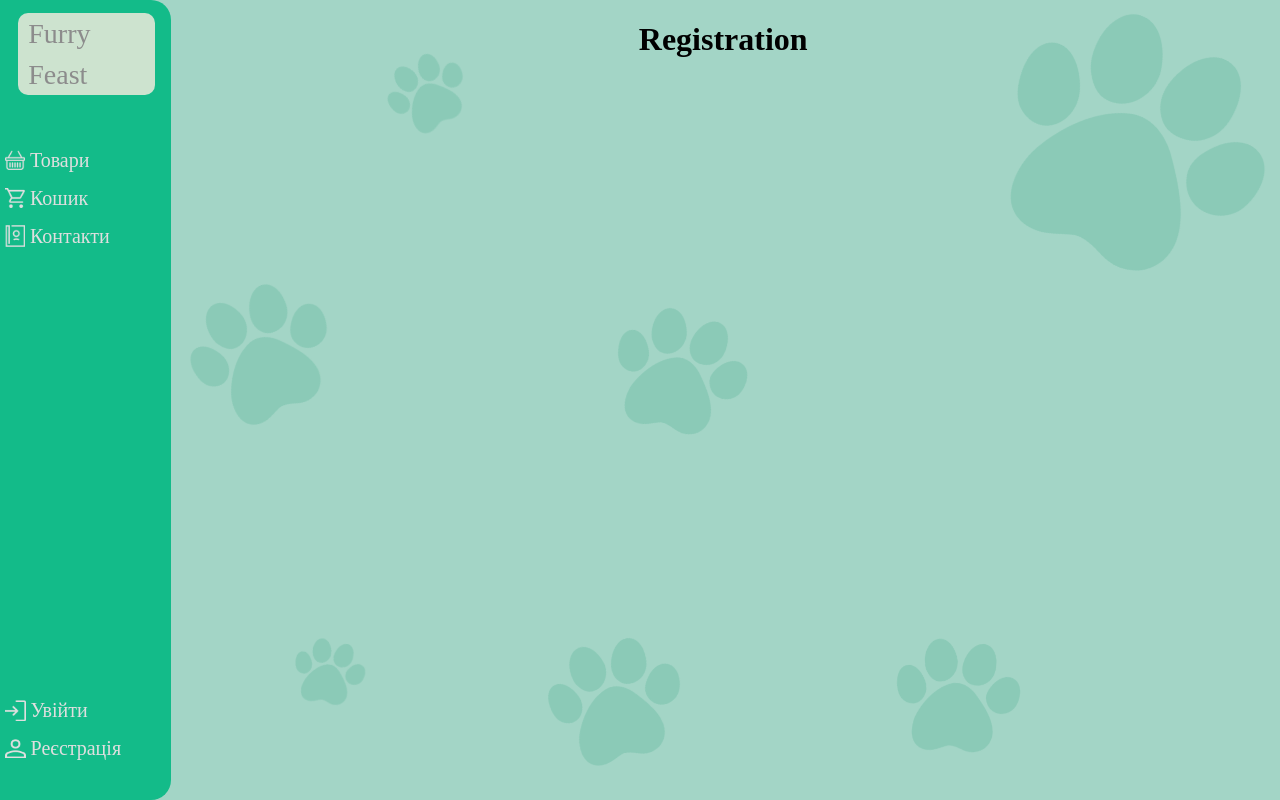
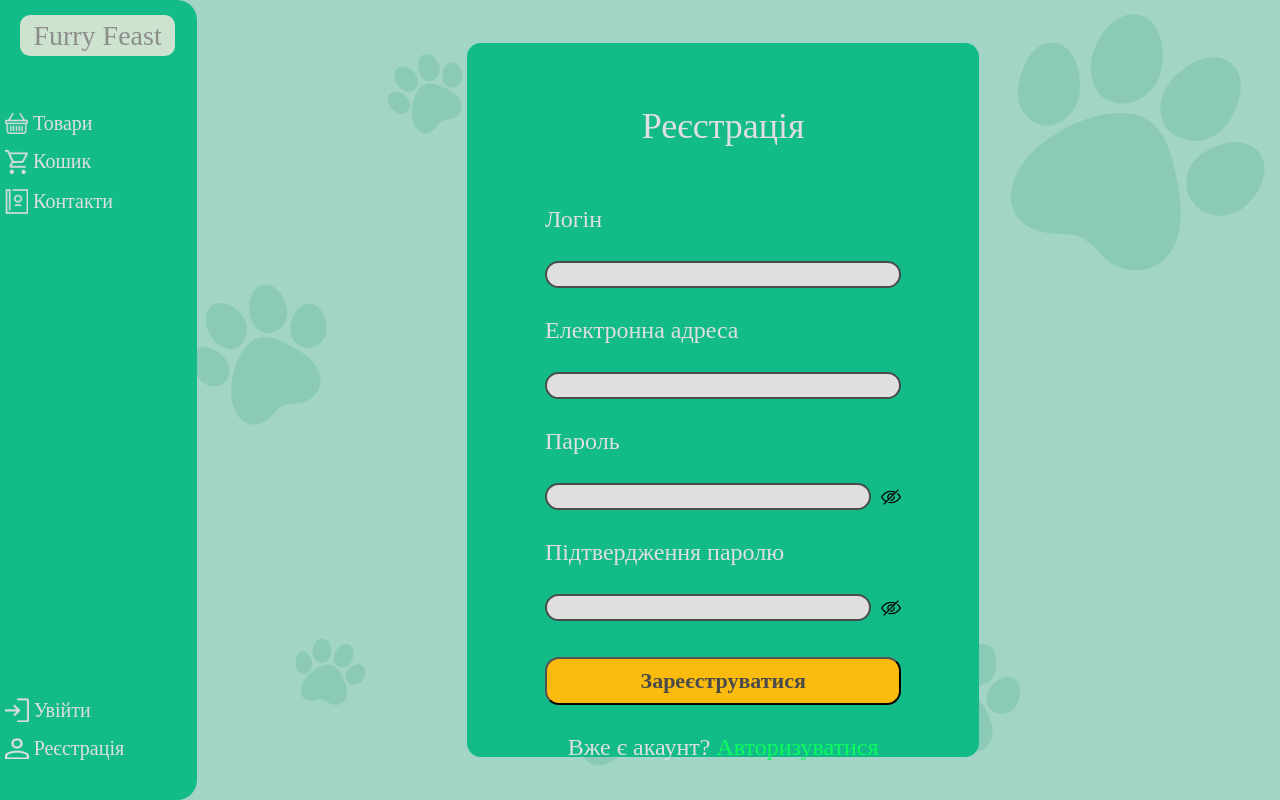
Before and after one commit to SemenovRoman2109/Furry-Feast, a Django app: page /registration/ in a window 1280 px wide. Run offline with Django 4.2, Linux system fonts and the light colour scheme.

Commit message:
add-autorization-registration-logic-and-css

```diff
--- a/Furry_Feast/Catalog/models.py
+++ b/Furry_Feast/Catalog/models.py
@@ -13,8 +13,8 @@
 
 
 class Product(models.Model):
-    short_name = models.CharField(max_length=15,null=True)
     name = models.CharField(max_length=255)
+    weight = models.FloatField(null=True)
     price = models.IntegerField()
     info = models.TextField()
     grade = models.FloatField(default=0.0)
--- a/Furry_Feast/Catalog/templates/Catalog/product.html
+++ b/Furry_Feast/Catalog/templates/Catalog/product.html
@@ -3,4 +3,5 @@
 {% block content %}
     <h1>Product</h1>
     <h2>name-obj:{{ product.name }}</h2>
+    <h2>weight:{{ product.weight }}</h2>
 {% endblock %}
--- a/Furry_Feast/UserPages/static/UserPages/css/base-css.css
+++ b/Furry_Feast/UserPages/static/UserPages/css/base-css.css
@@ -2,7 +2,7 @@
     position: fixed;
     border-radius: 0px 20px 20px 0px;
     background: #13BB89;
-    width: 13%;
+    width: 15%;
     height: 100vh;
     display: flex;
     padding-left: 5px;
@@ -70,22 +70,27 @@
     color: #8C8C8C;
 }
 
-body{
+html,body{
     display: flex;
     background: #A3D5C6;
     padding: 0;
     margin: 0;
+    height: 100%;
+    width: 100%;
+    z-index: -2;
 }
 
 
 main{
     display: flex;
+    z-index: -2;
     flex-direction: column;
     align-items: center;
     position: absolute;
     right: 0;
     width: 87%;
     height: auto;
+    min-height: 100%;
 }
 
 .paw1{
--- /dev/null
+++ b/Furry_Feast/UserPages/static/UserPages/css/registration.css
@@ -0,0 +1,207 @@
+.modal-window{
+    z-index: 55;
+    display: none;
+    flex-direction: column;
+    justify-content: center;
+    align-items: center;
+    position: fixed;
+    width: 40%;
+    height: 24%;
+    left: 30%;
+    top: 38%;
+    gap: 10%;
+    background: #F0F0F0;
+    border-radius: 30px;
+}
+
+.modal-window .title{
+    font-family: 'Oswald';
+    font-style: normal;
+    font-weight: bold;
+    font-size: 28px;
+
+    color: #13BB89;
+    margin: 0;
+}
+.modal-window .message{
+    font-family: 'Oswald';
+    font-style: normal;
+    font-size: 22px;
+
+    color: #13BB89;
+    margin: 0;
+}
+
+.cover-div {
+    width: 100%;
+    height: 100%;
+    left: 0;
+    top: 0;
+    position: absolute;
+    z-index: 49;
+}
+
+main{
+    justify-content: center;
+}
+
+
+
+form div img{
+    display: flex;
+    height: 20px;
+    width: 20px;
+
+}
+
+
+.registration-card {
+    display: flex;
+    flex-direction: column;
+    align-items: center;
+    width: 40%;
+    border-radius: 14px;
+    margin: 3%;
+    height: 81vh;
+    padding: 3%;
+    background-color: #13BB89;
+    gap: 0px;
+
+}
+
+.registration-card h1{
+    font-family: 'Oswald';
+    font-style: normal;
+    font-weight: 400;
+    font-size: 36px;
+    line-height: 53px;
+
+    color: #DFDFDF;
+}
+
+.registration-card form p{
+    font-family: 'Oswald';
+    font-style: normal;
+    font-weight: 400;
+    font-size: 24px;
+    line-height: 36px;
+
+    display: flex;
+    justify-content: flex-start;
+
+
+    color: #DFDFDF;
+}
+
+.registration-card form{
+    width: 80%;
+    height: 100%;
+    display: flex;
+    flex-direction: column;
+    justify-content: flex-start;
+}
+.registration-card form input{
+    box-sizing: border-box;
+
+    display: flex;
+    flex-direction: row;
+    align-items: flex-start;
+    padding: 4px 8px;
+    gap: 50px;
+
+    width: 100%;
+    height: 8%;
+
+    background: #DFDFDF;
+
+    border: 2px solid #4B4B4B;
+    border-radius: 20px;
+}
+
+.registration-card form div{
+    width: 100%;
+    height: 8%;
+    display: flex;
+    align-items: center;
+}
+.registration-card form div input{
+    box-sizing: border-box;
+
+    display: flex;
+    flex-direction: row;
+    align-items: flex-start;
+    padding: 4px 8px;
+    gap: 50px;
+
+    width: 100%;
+    height: 100%;
+
+    background: #DFDFDF;
+
+    border: 2px solid #4B4B4B;
+    border-radius: 20px;
+}
+
+.registration-card form button{
+    display: flex;
+    justify-content: center;
+    align-items: center;
+    background:#fbbb0c;
+    padding: 9px 0px;
+    color: #4B4B4B;
+    margin-top: 10%;
+    width: 100%;
+    height: 10%;
+
+    border-radius: 14px ;
+
+    font-family: 'Oswald';
+    font-style: normal;
+    font-weight: bold;
+    font-size: 22px;
+    transition-duration: 0.5s;
+}
+
+
+
+.registration-card form button:hover{
+    background: #fb6c0c;
+    transition: all 0.5s;
+    transform: scale(1.08);
+
+
+}
+
+
+.registration-card form button:active{
+    border: 2px black;
+}
+
+
+
+
+.confirm-password, .password{
+    display: flex;
+    align-items: center;
+    gap: 3%;
+}
+
+.has-account{
+    font-family: 'Oswald';
+    font-style: normal;
+    font-weight: 500;
+    font-size: 24px;
+    line-height: 36px;
+
+    color: #DFDFDF;
+}
+
+.has-account a{
+    font-family: 'Oswald';
+    font-style: normal;
+    font-weight: 500;
+    font-size: 24px;
+    line-height: 36px;
+    text-decoration: none;
+    color: #0CFB5D;
+}
--- /dev/null
+++ b/Furry_Feast/UserPages/static/UserPages/js/registration.js
@@ -0,0 +1,55 @@
+$(document).ready(function () {
+    $(".registration-form").on("submit", function (event) {
+        event.preventDefault();
+        $.ajax({
+            type: "POST",
+            url: $(this).action,
+            data: $(this).serialize(),
+            success: function(response){
+
+                let modalWindow = document.querySelector(".modal-window");
+                modalWindow.style.display = "flex"
+                if (! response.result){
+                    let registrationTitle = modalWindow.querySelector(".title");
+                    registrationTitle.textContent = "Не вдала реєстрація"
+                }
+                let registrationMessage = modalWindow.querySelector(".message");
+                registrationMessage.textContent = response.text
+                let coverDiv = document.createElement('a');
+                if (response.result){
+                    coverDiv.href = document.querySelector(".logo").href
+                }
+                coverDiv.classList.add('cover-div');
+                document.body.append(coverDiv);
+                modalWindow.style.display = "flex";
+                setTimeout(()=>{modalWindow.style.opacity = 1;},10)
+
+                coverDiv.addEventListener("click",function(event){
+                    let coverdiv = document.querySelector('.cover-div');
+                    coverdiv.remove();
+                    modalWindow.style.opacity = 0;
+                    setTimeout(()=>{modalWindow.style.display = "none";},1000)
+
+                })
+            }
+        });
+    })
+});
+
+
+let listEayPassword = document.querySelectorAll(".password-eay");
+listEayPassword.forEach(function(eayPassword,index,listEayPassword){
+    eayPassword.addEventListener("click",function(event){
+        let divEay = eayPassword.closest("div");
+        let input = divEay.querySelector("input");
+        if (input.type === "password") {
+            input.type = "text";
+            eayPassword.src = eayPassword.src.split("-hide")[0] + ".png"
+          }
+        else {
+            input.type = "password";
+            console.log(eayPassword.src);
+            eayPassword.src = eayPassword.src.split(".png")[0] + "-hide.png"
+          }
+    })
+})
--- a/Furry_Feast/UserPages/templates/UserPages/base.html
+++ b/Furry_Feast/UserPages/templates/UserPages/base.html
@@ -9,6 +9,7 @@
     <link rel="stylesheet" href="{% static 'UserPages/css/base-css.css' %}">
     {% block css %}
     {% endblock %}
+    <script defer src="https://code.jquery.com/jquery-3.6.4.js" integrity="sha256-a9jBBRygX1Bh5lt8GZjXDzyOB+bWve9EiO7tROUtj/E=" crossorigin="anonymous"></script>
     {% block js %}
     {% endblock %}
     <title>Document</title>
--- a/Furry_Feast/UserPages/templates/UserPages/registration.html
+++ b/Furry_Feast/UserPages/templates/UserPages/registration.html
@@ -1,5 +1,43 @@
 {% extends 'UserPages/base.html' %}
 
+{% load static %}
+
+{% block title %}
+Registration
+{% endblock %}
+{% block css %}
+    <link rel="stylesheet" href="{% static 'UserPages/css/registration.css' %}">
+{% endblock %}
+{% block js %}
+<script defer src="{% static 'UserPages/js/registration.js' %}"></script>
+{% endblock %}
 {% block content %}
-    <h1>Registration</h1>
+<div class = 'registration-card'>
+    <h1 class = 'logo-registration-card'>Реєстрація</h1>
+    <form action="{% url 'registration' %}" method="post" class="registration-form">
+        {% csrf_token %}
+        <p>Логін</p>
+        <input type="text" name="username" required>
+        <p>Електронна адреса</p>
+        <input type="email" name="email" required>
+        <p>Пароль</p>
+        <div class="password">
+            <input type="password" name="password" required>
+            <img class="password-eay" src="{% static 'UserPages/img/password-eay-hide.png' %}" alt="">
+        </div>
+
+        <p>Підтвердження паролю</p>
+        <div class="confirm-password">
+            <input type="password" name="confirm-password" required>
+            <img class="password-eay" src="{% static 'UserPages/img/password-eay-hide.png' %}" alt="">
+        </div>
+        <button type="submit" class = 'button-registration'>Зареєструватися</button>
+    </form>
+    <p  class = 'has-account'>Вже є акаунт? <a href="{% url 'login' %}">Авторизуватися</a></p>
+    <div class="modal-window">
+        <p class="title">Успiшна реєстрація</p>
+        <p class="message">Користувач з такою електронною адрессою вже iснує!</p>
+    </div>
+</div>
+
 {% endblock %}
--- a/Furry_Feast/UserPages/views.py
+++ b/Furry_Feast/UserPages/views.py
@@ -1,13 +1,48 @@
 from django.shortcuts import render
-
+from django.contrib.auth.models import User
+from django.contrib.auth import login, logout, authenticate
+from django.http import JsonResponse
 # Create your views here.
 def show_contact(request):
     return render(request, 'UserPages/contact.html')
 
 
 def show_login(request):
+    if request.method =='POST':
+        username = request.POST.get("username")
+        password = request.POST.get('password')
+
+        user = authenticate(request, username = username, password = password)
+
+        if user != None:
+            login(request,user)
+            return JsonResponse({"text":"Натиснiть щоб перейти до каталогу!","result":True})
+        else:
+            return JsonResponse({"text":"Iм'я або пароль не спiвпадають!","result":False})
     return render(request, 'UserPages/login.html')
 
 
 def show_registration(request):
+
+    if request.method =='POST':
+        username = request.POST.get("username")
+        email = request.POST.get('email')
+        password = request.POST.get('password')
+        confirm_password = request.POST.get('confirm-password')
+
+        if password == confirm_password:
+            if not User.objects.filter(username=username):
+                if not User.objects.filter(email=email):
+                    print("Успешная регистрация")
+                    User.objects.create_user(username = username, password = password, email = email)
+                    user = authenticate(request, username = username, password = password)
+                    login(request,user)
+                    return JsonResponse({"text":"Натиснiть щоб перейти до каталогу!","result":True})
+                else:
+                    return JsonResponse({"text":"Користувач з такою електронною адрессою вже iснує!","result":False})
+            else:
+                return JsonResponse({"text":"Користувач з таким ім'ям вже iснує!","result":False})
+        else:
+            return JsonResponse({"text":"Паролi не спiвпадають!","result":False})
+
     return render(request, 'UserPages/registration.html')
```
Also changed, not shown: Furry_Feast/Catalog/static/Catalog/js/main.js (+26 -38 lines), Furry_Feast/Catalog/templates/Catalog/main.html (+10 -1 lines), Furry_Feast/Catalog/views.py (+37 -12 lines), Furry_Feast/UserPages/static/UserPages/css/login.css (added, +13 -0 lines), Furry_Feast/UserPages/static/UserPages/js/login.js (added, +31 -0 lines), Furry_Feast/UserPages/templates/UserPages/login.html (+32 -1 lines), Furry_Feast/Catalog/migrations/0011_remove_product_short_name_product_weight.py (added), Furry_Feast/UserPages/static/UserPages/img/password-eay-hide.png (added), Furry_Feast/UserPages/static/UserPages/img/password-eay.png (added), Furry_Feast/db.sqlite3.
